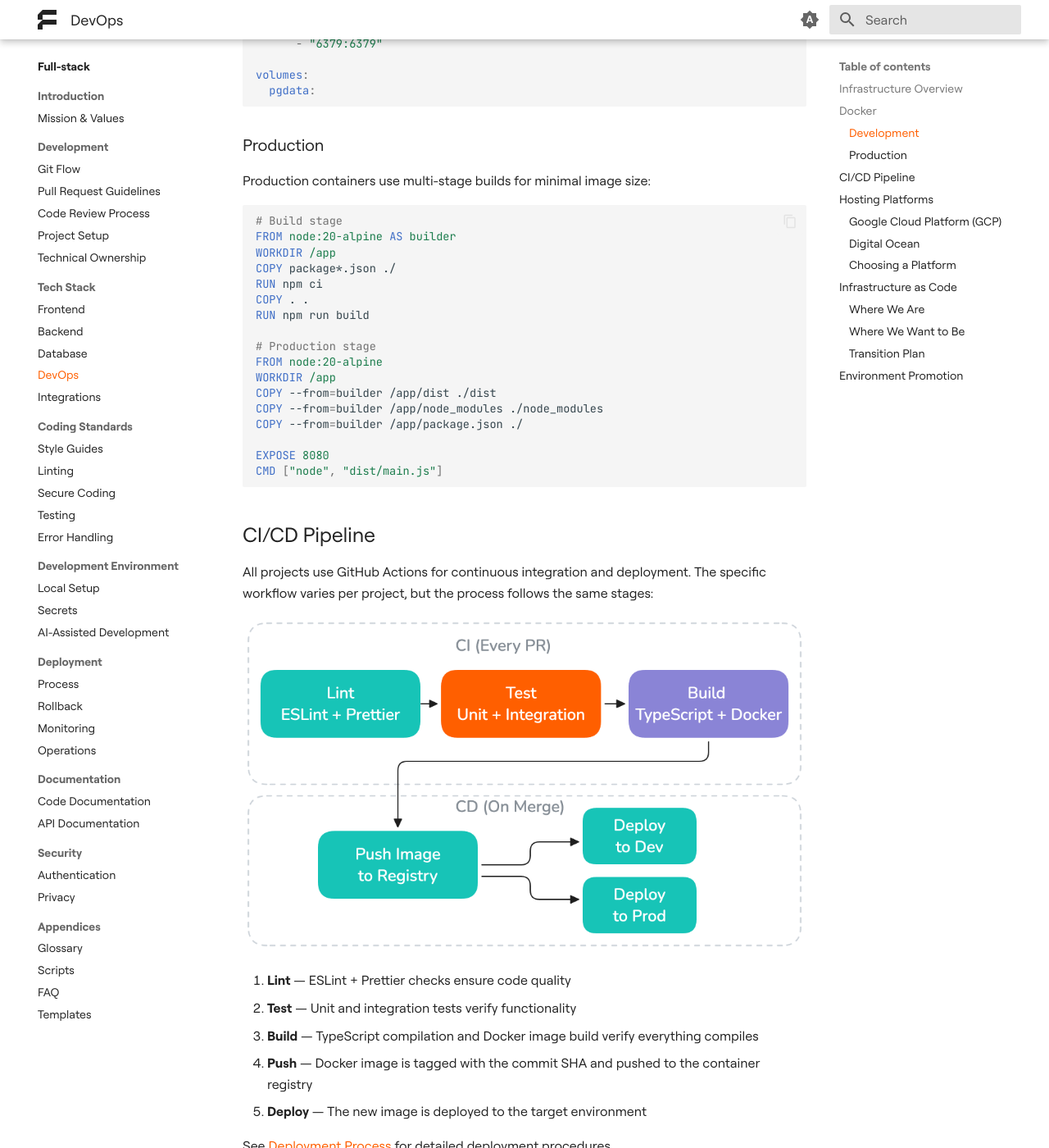
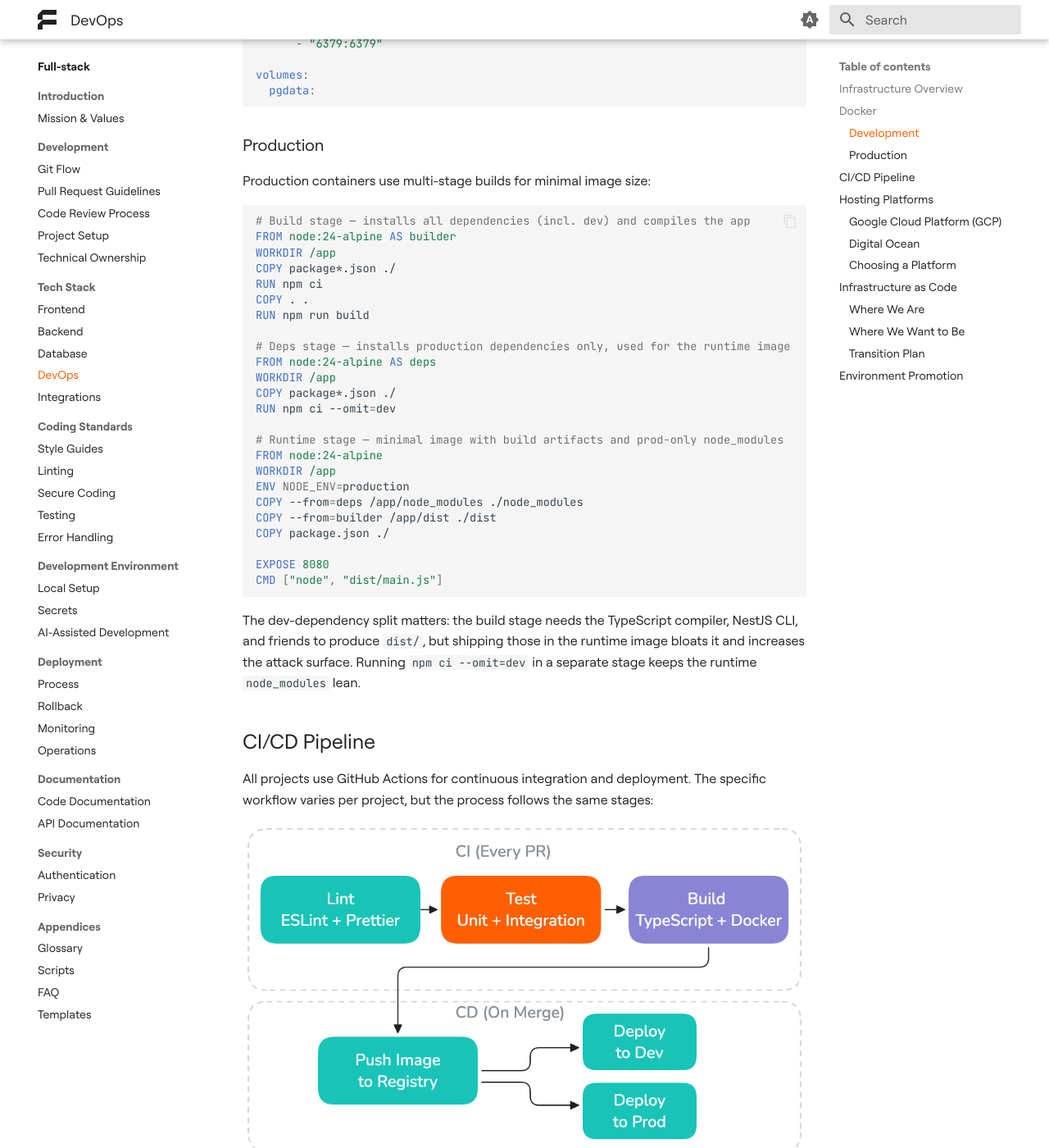
Before and after one commit to futuredapp/Engineering-Handbook, an MkDocs documentation site: the page built from docs/teams/fullstack/tech_stack/30_devops.md, in a window 1280 px wide and 1400 px high, scrolled down 1643 px. Shown: the whole window at 82% size. Built offline with MkDocs 1.6.1 and Material for MkDocs 9.7.7, drawn with Linux system fonts in a browser that asks for light colours; some of the changed text lies outside the part shown.

Commit message:
fix: nodejs version and deployment script

````diff
--- a/docs/teams/fullstack/tech_stack/30_devops.md
+++ b/docs/teams/fullstack/tech_stack/30_devops.md
@@ -55,24 +55,33 @@ volumes:
 Production containers use multi-stage builds for minimal image size:
 
 ```dockerfile
-# Build stage
-FROM node:20-alpine AS builder
+# Build stage — installs all dependencies (incl. dev) and compiles the app
+FROM node:24-alpine AS builder
 WORKDIR /app
 COPY package*.json ./
 RUN npm ci
 COPY . .
 RUN npm run build
 
-# Production stage
-FROM node:20-alpine
+# Deps stage — installs production dependencies only, used for the runtime image
+FROM node:24-alpine AS deps
 WORKDIR /app
+COPY package*.json ./
+RUN npm ci --omit=dev
+
+# Runtime stage — minimal image with build artifacts and prod-only node_modules
+FROM node:24-alpine
+WORKDIR /app
+ENV NODE_ENV=production
+COPY --from=deps /app/node_modules ./node_modules
 COPY --from=builder /app/dist ./dist
-COPY --from=builder /app/node_modules ./node_modules
-COPY --from=builder /app/package.json ./
+COPY package.json ./
 
 EXPOSE 8080
 CMD ["node", "dist/main.js"]
 ```
+
+The dev-dependency split matters: the build stage needs the TypeScript compiler, NestJS CLI, and friends to produce `dist/`, but shipping those in the runtime image bloats it and increases the attack surface. Running `npm ci --omit=dev` in a separate stage keeps the runtime `node_modules` lean.
 
 ## CI/CD Pipeline
 
@@ -134,7 +143,7 @@ The choice is made per project based on client requirements, budget, and complex
 ### Where We Are
 
 - Infrastructure for most projects is provisioned manually (cloud consoles, CLI)
-- A handful of projects use **Terraform** with basic GCP or Digital Ocean resource definitions
+- A single legacy project actively uses **Terraform**; older Terraform setups exist on a couple of projects but are no longer actively maintained
 - There is no standardized IaC template or workflow across projects
 - Manual setup leads to inconsistent environments, undocumented configuration, and difficult handovers
 
````
Also changed, not shown: docs/teams/fullstack/deployment/30_ops.md (+1 -1 lines).
